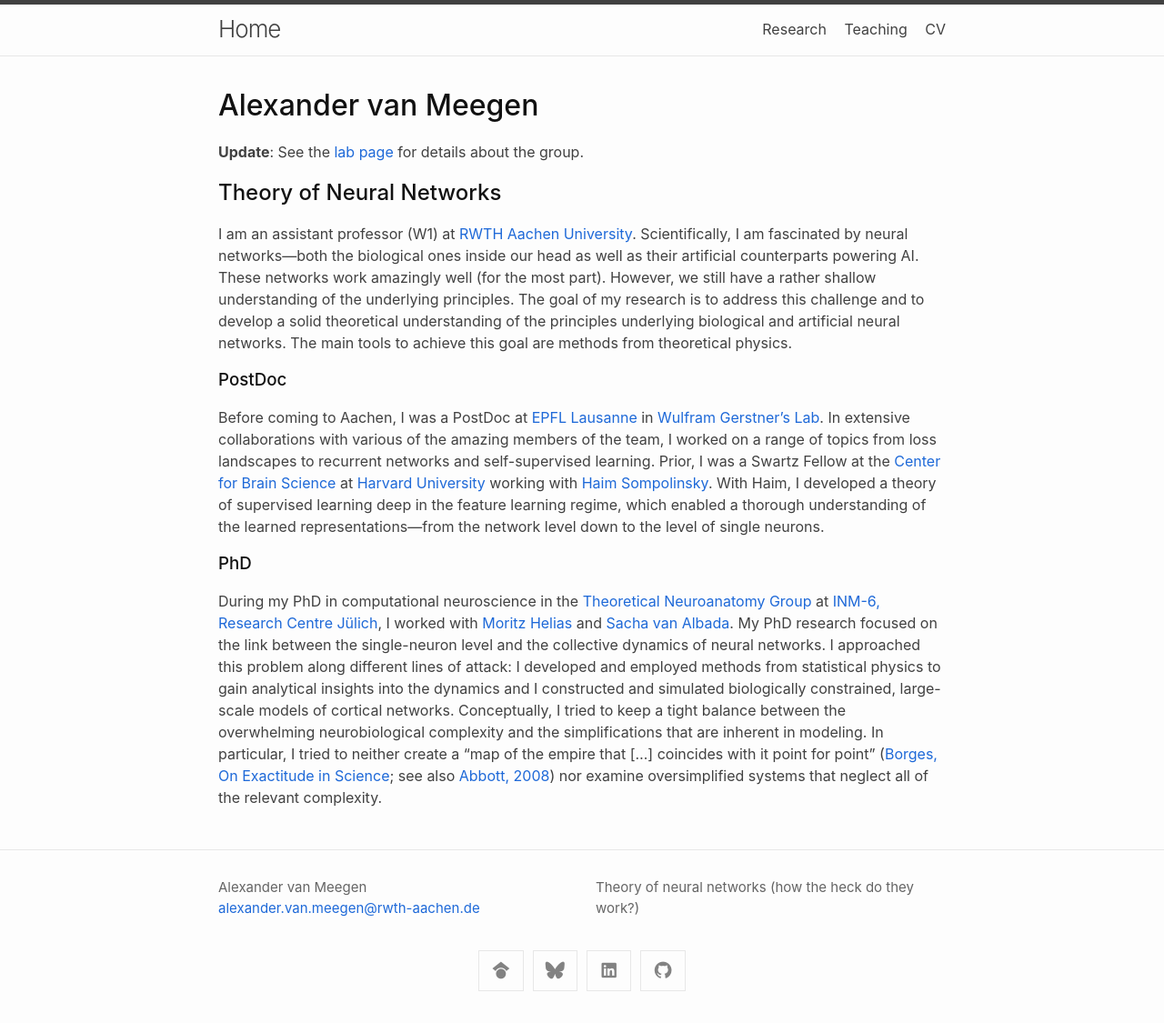
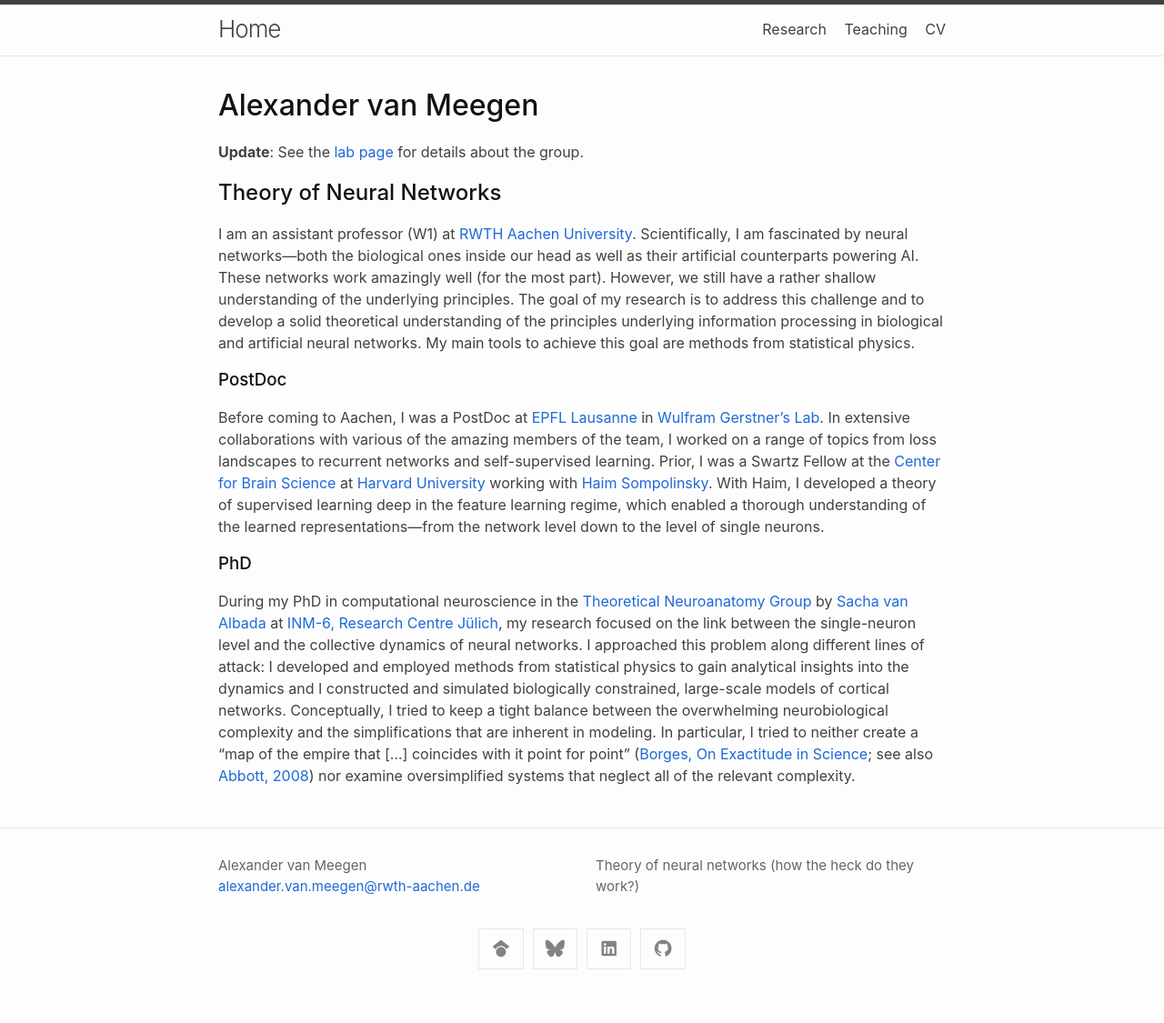
Before and after one commit to AlexVanMeegen/alexvanmeegen.github.io, a Jekyll site: the page built from index.md, in a window 1280 px wide. Shown: the whole page at 91% size. Built offline with Jekyll 4.4.1, drawn with Linux system fonts in a browser that asks for light colours; nearby versions of some CDN libraries; after the commit the page ends 1101 px from its top, so only the background shows below that.

Commit message:
udpate CV; disable analytics

```diff
--- a/_config.yml
+++ b/_config.yml
@@ -4,8 +4,6 @@
   email: alexander.van.meegen@rwth-aachen.de
 description: >
   Theory of neural networks (how the heck do they work?)
-
-google_analytics: G-MY9YFCGP0Q
 
 theme: minima
 
--- a/index.md
+++ b/index.md
@@ -7,7 +7,7 @@
 
 ## Theory of Neural Networks
 
-I am an assistant professor (W1) at [RWTH Aachen University](https://www.rwth-aachen.de/en/). Scientifically, I am fascinated by neural networks---both the biological ones inside our head as well as their artificial counterparts powering AI. These networks work amazingly well (for the most part). However, we still have a rather shallow understanding of the underlying principles. The goal of my research is to address this challenge and to develop a solid theoretical understanding of the principles underlying biological and artificial neural networks. The main tools to achieve this goal are methods from theoretical physics.
+I am an assistant professor (W1) at [RWTH Aachen University](https://www.rwth-aachen.de/en/). Scientifically, I am fascinated by neural networks---both the biological ones inside our head as well as their artificial counterparts powering AI. These networks work amazingly well (for the most part). However, we still have a rather shallow understanding of the underlying principles. The goal of my research is to address this challenge and to develop a solid theoretical understanding of the principles underlying information processing in biological and artificial neural networks. My main tools to achieve this goal are methods from statistical physics.
 
 ### PostDoc
 
@@ -17,6 +17,5 @@
 
 ### PhD
 
-During my PhD in computational neuroscience in the [Theoretical Neuroanatomy Group](https://www.fz-juelich.de/inm/inm-6/EN/Forschung/TheoNeuroana/artikel.html?nn=724694) at [INM-6, Research Centre Jülich](https://www.fz-juelich.de/inm/inm-6/EN/Home/home_node_INM6.html), I worked with [Moritz Helias](https://www.fz-juelich.de/en/inm/inm-6/forschung/theory-of-multi-scale-neuronal-networks-b-fg-template) and [Sacha van Albada](https://www.fz-juelich.de/en/inm/inm-6/forschung/theoretical-neuroanatomy-b-fg-template).
-My PhD research focused on the link between the single-neuron level and the collective dynamics of neural networks. I approached this problem along different lines of attack: I developed and employed methods from statistical physics to gain analytical insights into the dynamics and I constructed and simulated biologically constrained, large-scale models of cortical networks. Conceptually, I tried to keep a tight balance between the overwhelming neurobiological complexity and the simplifications that are inherent in modeling. In particular, I tried to neither create a "map of the empire that [...] coincides with it point for point" ([Borges, On Exactitude in Science](https://neilgreenberg.com/ao-quote-borges-on-exactitude-in-science/); see also [Abbott, 2008](https://www.sciencedirect.com/science/article/pii/S0896627308008921)) nor examine oversimplified systems that neglect all of the relevant complexity.
+During my PhD in computational neuroscience in the [Theoretical Neuroanatomy Group](https://www.fz-juelich.de/inm/inm-6/EN/Forschung/TheoNeuroana/artikel.html?nn=724694) by [Sacha van Albada](https://www.fz-juelich.de/en/inm/inm-6/forschung/theoretical-neuroanatomy-b-fg-template) at [INM-6, Research Centre Jülich](https://www.fz-juelich.de/inm/inm-6/EN/Home/home_node_INM6.html), my research focused on the link between the single-neuron level and the collective dynamics of neural networks. I approached this problem along different lines of attack: I developed and employed methods from statistical physics to gain analytical insights into the dynamics and I constructed and simulated biologically constrained, large-scale models of cortical networks. Conceptually, I tried to keep a tight balance between the overwhelming neurobiological complexity and the simplifications that are inherent in modeling. In particular, I tried to neither create a "map of the empire that [...] coincides with it point for point" ([Borges, On Exactitude in Science](https://neilgreenberg.com/ao-quote-borges-on-exactitude-in-science/); see also [Abbott, 2008](https://www.sciencedirect.com/science/article/pii/S0896627308008921)) nor examine oversimplified systems that neglect all of the relevant complexity.
 <!--From a broader perspective, I hope to contribute to a shift in Neuroscience from a strongly Galisonian (method driven) culture towards a more Kuhnian (theory driven) approach ([Dyson, 2012](https://science.sciencemag.org/content/338/6113/1426)).-->
```
Also changed, not shown: cv.md (+1 -1 lines), 1 other file.
